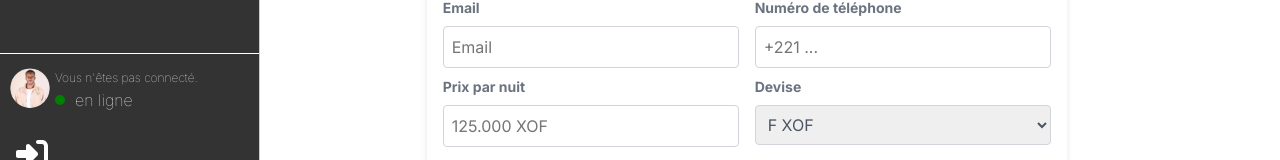
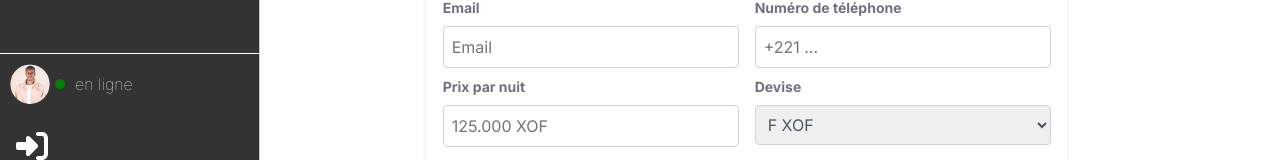
Before and after one commit to cheikhdiouf096/nextfront, a Next.js app: page /Creer in a window 1280 px wide. Shown: the part 363-523 px from the top of the page. Built offline with nearby package versions, Linux system fonts and the light colour scheme.

Commit message:
enlever encore les crochets de user

```diff
--- a/src/pages/sidebar/Sidebar.js
+++ b/src/pages/sidebar/Sidebar.js
@@ -18,7 +18,7 @@
     const [isSidebarActive, setSidebarActive] = useState(false);
     const [chevron, setChevron] = useState(false);
     const router = useRouter();
-    const  { user }  =  useUser();
+    const   user   =  useUser();
 
 
 
```
